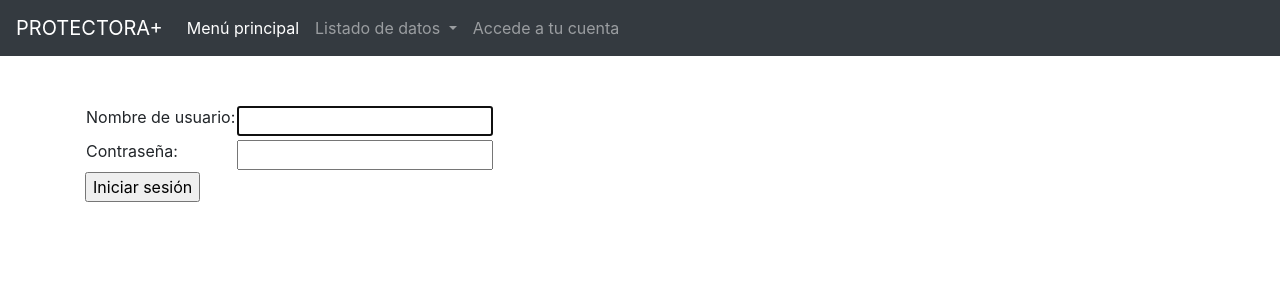
After one commit to LrGrXx2/protectoras, a Django app: page /accounts/login/ in a window 1280 px wide. The commit adds this page. Shown: the top 300 px of the page. Run offline with Django 3.2, Linux system fonts and the light colour scheme; parts of the project's set-up code (start-up, migrations or seed data) failed here and were passed over.

Commit message:
En proceso (resultado esperado final: sin estar loggeado, solo poder ver los datos listados, si estas loggeado como root, salen las opciones para modificar, crear y eliminar las tres clases de datos)

```diff
--- /dev/null
+++ b/catalogo/templates/registration/login.html
@@ -0,0 +1,36 @@
+{% extends "base.html" %}
+
+{% block content %}
+
+  {% if form.errors %}
+    <p>Error, vuelva a intentarlo.</p>
+  {% endif %}
+
+  {% if next %}
+    {% if user.is_authenticated %}
+      <p>No tienes permiso para acceder a esta página.</p>
+    {% else %}
+      <p>Accede a tu cuenta para ver esta página.</p>
+    {% endif %}
+  {% endif %}
+
+  <form method="post" action="{% url 'login' %}">
+    {% csrf_token %}
+    <table>
+      <tr>
+        <td>{{ form.username.label_tag }}</td>
+        <td>{{ form.username }}</td>
+      </tr>
+      <tr>
+        <td>{{ form.password.label_tag }}</td>
+        <td>{{ form.password }}</td>
+      </tr>
+    </table>
+    <input type="submit" value="Iniciar sesión" />
+    <input type="hidden" name="next" value="{{ next }}" />
+  </form>
+<!--
+  {# Assumes you setup the password_reset view in your URLconf #}
+  <p><a href="{% url 'password_reset' %}">¿No recuerdas la contraseña?</a></p>-->
+
+{% endblock %}
--- /dev/null
+++ b/catalogo/templates/registration/logout.html
@@ -0,0 +1,6 @@
+{% extends "base.html" %}
+
+{% block content %}
+  <p>Logged out!</p>
+  <a href="{% url 'login'%}">Haz click para acceder a una cuenta.</a>
+{% endblock %}
--- a/catalogo/templates/sidebar.html
+++ b/catalogo/templates/sidebar.html
@@ -29,6 +29,7 @@
                 </div>
             </li>
             <!---------------------------------------------------------------------------->
+            {% if user.is_authenticated %}
             <li class="nav-item dropdown">
                 <a class="nav-link dropdown-toggle" href="#" id="navbarDropdown" role="button" data-toggle="dropdown"
                     aria-expanded="false">
@@ -39,10 +40,59 @@
                     <a class="dropdown-item" href="http://localhost:8000/catalogo/animal/crear">Crear animal</a>
                     <a class="dropdown-item" href="http://localhost:8000/catalogo/rescate/crear">Crear rescate</a>
                     <div class="dropdown-divider"></div>
-                    <!--<a class="dropdown-item" href="#">Something else here</a>-->
                 </div>
             </li>
+            {% endif %}
             <!---------------------------------------------------------------------------->
+            {% if user.is_authenticated %}
+            <li class="nav-item dropdown">
+                <a class="nav-link dropdown-toggle" href="#" id="navbarDropdown" role="button" data-toggle="dropdown"
+                    aria-expanded="false">
+                    Eliminar elemento
+                </a>
+                <div class="dropdown-menu" aria-labelledby="navbarDropdown">
+                    <a class="dropdown-item" href="http://localhost:8000/catalogo/protectora/eliminar">Eliminar protectora</a>
+                    <a class="dropdown-item" href="http://localhost:8000/catalogo/animal/eliminar">Eliminar animal</a>
+                    <a class="dropdown-item" href="http://localhost:8000/catalogo/rescate/eliminar">Eliminar rescate</a>
+                    <div class="dropdown-divider"></div>
+                </div>
+            </li>
+            {% endif %}
+            <!---------------------------------------------------------------------------->
+            {% if user.is_authenticated %}
+            <li class="nav-item dropdown">
+                <a class="nav-link dropdown-toggle" href="#" id="navbarDropdown" role="button" data-toggle="dropdown"
+                    aria-expanded="false">
+                    Modificar elemento
+                </a>
+                <div class="dropdown-menu" aria-labelledby="navbarDropdown">
+                    <a class="dropdown-item" href="http://localhost:8000/catalogo/protectora/modificar">Modificar protectora</a>
+                    <a class="dropdown-item" href="http://localhost:8000/catalogo/animal/modificar">Modificar animal</a>
+                    <a class="dropdown-item" href="http://localhost:8000/catalogo/rescate/modificar">Modificar rescate</a>
+                    <div class="dropdown-divider"></div>
+                </div>
+            </li>
+            {% endif %}
+            <!---------------------------------------------------------------------------->
+            {% if user.is_authenticated %}
+            <li class="nav-item dropdown">
+              <a class="nav-link dropdown-toggle" href="#" id="navbarDropdownMenuLink" role="button" data-toggle="dropdown"
+                aria-expanded="false">
+                Tu cuenta
+                <!--{{user.username}}-->
+              </a>
+              <div class="dropdown-menu" aria-labelledby="navbarDropdownMenuLink">
+                <a class="dropdown-item" href="{% url 'logout' %}">Salir</a>
+              </div>
+              {% else %}
+            </li>
+            <li class="nav-item">
+              <a class="nav-link" href="{% url 'login' %}">Accede a tu cuenta</a>
+            </li>
+            {% endif %}
+
+
+
 <!--         <li class="nav-item dropdown">
                 <a class="nav-link dropdown-toggle" href="#" id="navbarDropdown" role="button" data-toggle="dropdown"
                     aria-expanded="false">
--- a/catalogo/urls.py
+++ b/catalogo/urls.py
@@ -1,24 +1,32 @@
-from django.urls import path
+import debug_toolbar
+from django.urls import path, include
+from django.contrib import admin
+from django.contrib.auth.views import LogoutView
 from catalogo.views import EliminarAnimal, EliminarProtectora, EliminarRescate, ProtectorasListView, RescatesListView, SearchResultsListView, \
-    crear_animal, crear_protectora, crear_rescate, \
+    AnimalesListView,crear_animal, crear_protectora, crear_rescate, \
     todas_protectoras, todos_animales, todos_rescates, \
     ModificarProtectora, ModificarAnimal, ModificarRescate
 
 urlpatterns = [
+    path('admin/', admin.site.urls),
+    path('__debug__/', include(debug_toolbar.urls)),
+    path('accounts/', include('django.contrib.auth.urls')),
+    path("logout/", LogoutView.as_view(), name="logout"),
+    #listar
     path('protectoras/', ProtectorasListView.as_view(), name='listado_protectoras'),
-    path('animales/', todos_animales, name='listado_animales'),
-    path('rescates/', todos_rescates, name='listado_rescates'),
-
+    path('animales/', AnimalesListView.as_view(), name='listado_animales'),
+    path('rescates/', RescatesListView.as_view(), name='listado_rescates'),
+    #buscar
     path('buscarescates/', SearchResultsListView.as_view(), name='buscarescates'),
-
+    #crear
     path('protectora/crear', crear_protectora, name='crear_protectora'),
     path('animal/crear', crear_animal, name='crear_animal'),
     path('rescate/crear', crear_rescate, name='crear_rescate'),
-
+    #modificar
     path('protectora/modificar/<int:pk>', ModificarProtectora.as_view(), name='modificar_protectora'),
     path('animal/modificar/<int:pk>', ModificarAnimal.as_view(), name='modificar_animal'),
     path('rescate/modificar/<int:pk>', ModificarRescate.as_view(), name='modificar_rescate'),
-
+    #eliminar
     path('protectora/eliminar/<int:pk>', EliminarProtectora.as_view(), name='eliminar_protectora'),
     path('animal/eliminar/<int:pk>', EliminarAnimal.as_view(), name='eliminar_animal'),
     path('rescate/eliminar/<int:pk>', EliminarRescate.as_view(), name='eliminar_rescate'),
--- a/protectoras/settings.py
+++ b/protectoras/settings.py
@@ -140,3 +140,7 @@ INTERNAL_IPS = [
     '127.0.0.1',
     # ...
 ]
+
+LOGIN_REDIRECT_URL = '/'
+
+LOGOUT_REDIRECT_URL = '/'
```
Also changed, not shown: catalogo/templates/catalogo/animal_list.html (added, +17 -0 lines), catalogo/templates/catalogo/protectora_list.html (+1 -22 lines), catalogo/views.py (+15 -7 lines), db.sqlite3.
